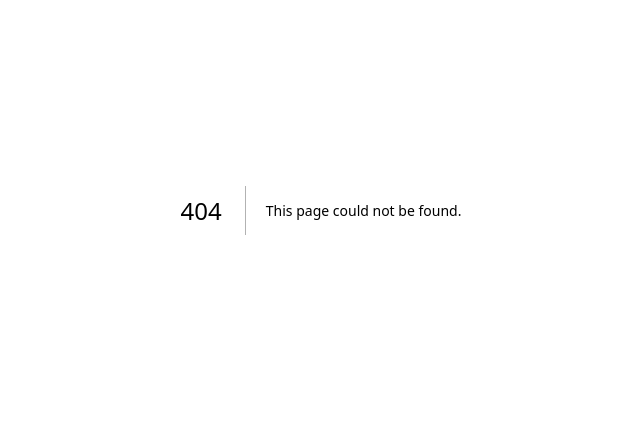
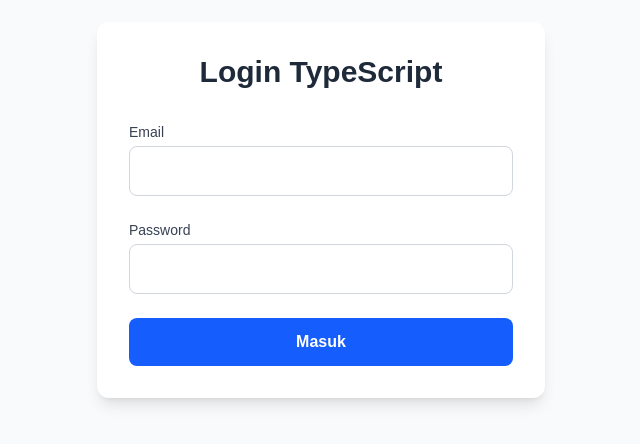
Before and after one commit to JeryCevin/SynClass, a Next.js app: page /login in a window 1280 px wide. Before the commit this address had no page. Shown: the part 190-634 px from the top of the page, without its empty margins (319-959 px from the left). Built offline with nearby package versions, Linux system fonts and the light colour scheme.

Commit message:
add login page with TypeScript and form handling

```diff
--- /dev/null
+++ b/app/login/page.tsx
@@ -0,0 +1,71 @@
+"use client";
+
+import { useState, FormEvent } from "react"; // 1. Kita import FormEvent
+import { useRouter } from "next/navigation";
+
+export default function LoginPage() {
+  const [email, setEmail] = useState<string>(""); // 2. (Opsional) Kasih tahu ini string
+  const [password, setPassword] = useState<string>("");
+  const [error, setError] = useState<string>("");
+
+  const router = useRouter();
+
+  // 3. Di sini bedanya TS vs JS!
+  // Kita harus kasih tahu bahwa 'e' adalah event dari sebuah Form
+  const handleLogin = (e: FormEvent<HTMLFormElement>) => {
+    e.preventDefault();
+
+    if (email === "admin@gmail.com" && password === "123456") {
+      alert("Login Berhasil!");
+      router.push("/");
+    } else {
+      setError("Email atau password salah!");
+    }
+  };
+
+  return (
+    <div className="min-h-screen flex items-center justify-center bg-gray-50">
+      <div className="max-w-md w-full p-8 bg-white rounded-xl shadow-lg">
+        <h2 className="text-3xl font-bold text-center text-gray-800 mb-8">
+          Login TypeScript
+        </h2>
+
+        {error && (
+          <div className="bg-red-100 border border-red-400 text-red-700 px-4 py-3 rounded mb-4 text-sm">
+            {error}
+          </div>
+        )}
+
+        <form onSubmit={handleLogin} className="space-y-6">
+          <div>
+            <label className="block text-sm font-medium text-gray-700">Email</label>
+            <input
+              type="email"
+              className="w-full mt-1 p-3 border border-gray-300 rounded-lg outline-none focus:ring-2 focus:ring-blue-500"
+              // TypeScript otomatis tahu 'e' di sini adalah input event
+              onChange={(e) => setEmail(e.target.value)}
+              required
+            />
+          </div>
+
+          <div>
+            <label className="block text-sm font-medium text-gray-700">Password</label>
+            <input
+              type="password"
+              className="w-full mt-1 p-3 border border-gray-300 rounded-lg outline-none focus:ring-2 focus:ring-blue-500"
+              onChange={(e) => setPassword(e.target.value)}
+              required
+            />
+          </div>
+
+          <button
+            type="submit"
+            className="w-full bg-blue-600 text-white py-3 rounded-lg font-semibold hover:bg-blue-700 transition"
+          >
+            Masuk
+          </button>
+        </form>
+      </div>
+    </div>
+  );
+}
--- a/app/page.js
+++ /dev/null
@@ -1,21 +0,0 @@
-export default function Home() {
-  return (
-    <div className="min-h-screen bg-gray-100 flex flex-col items-center justify-center p-4">
-      <div className="bg-white p-8 rounded-2xl shadow-lg max-w-md w-full text-center">
-        <h1 className="text-3xl font-bold text-blue-600 mb-4">
-          Project Next.js Pertama!
-        </h1>
-        <p className="text-gray-600 mb-6">
-          Ini mirip dengan sistem Blade di Laravel, tapi menggunakan JavaScript dan Tailwind CSS.
-        </p>
-
-        <button
-          onClick={() => alert('Berhasil!')}
-          className="bg-blue-500 hover:bg-blue-700 text-white font-bold py-2 px-6 rounded-full transition duration-300"
-        >
-          Klik Saya
-        </button>
-      </div>
-    </div>
-  );
-}
```
